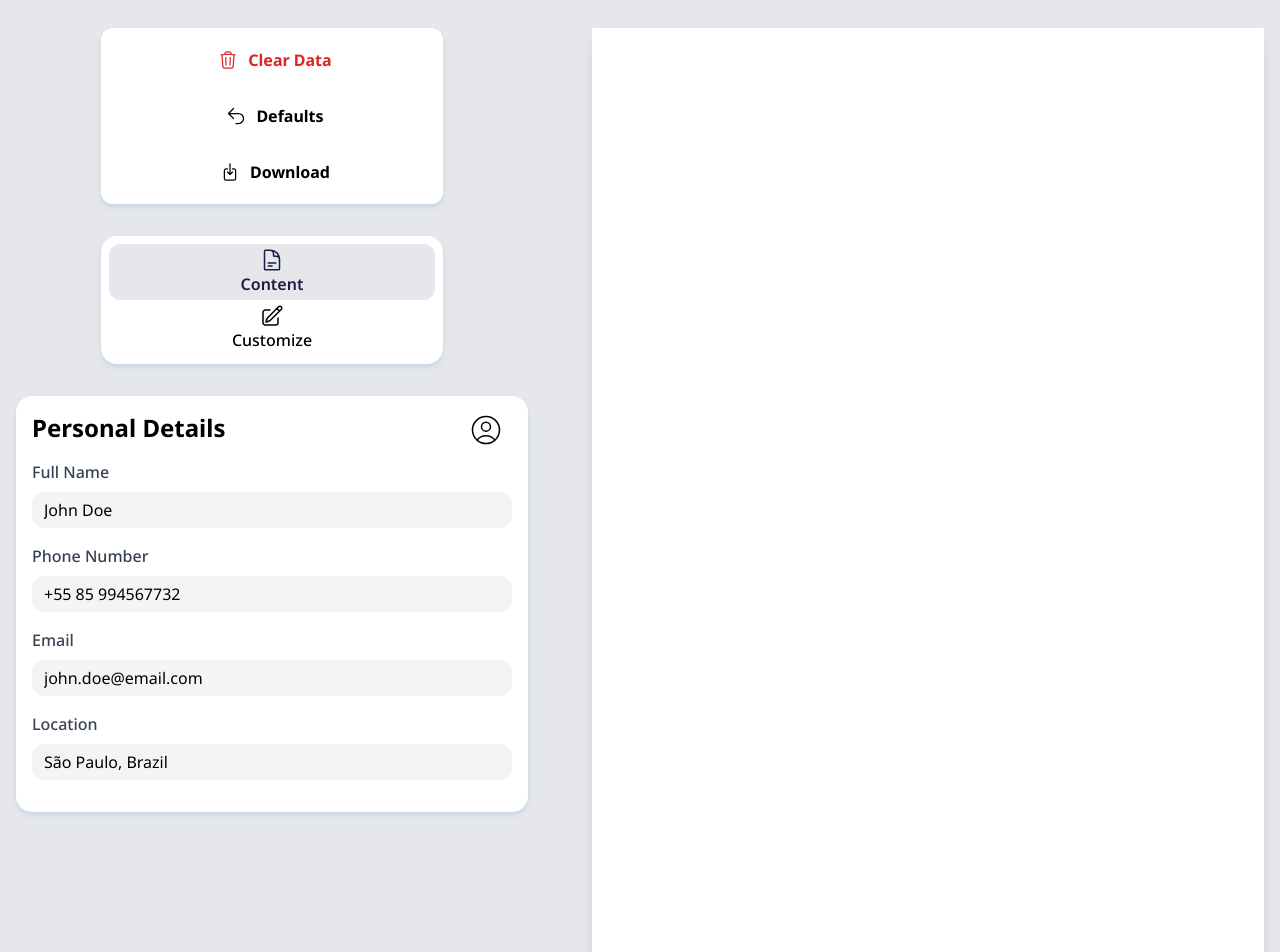
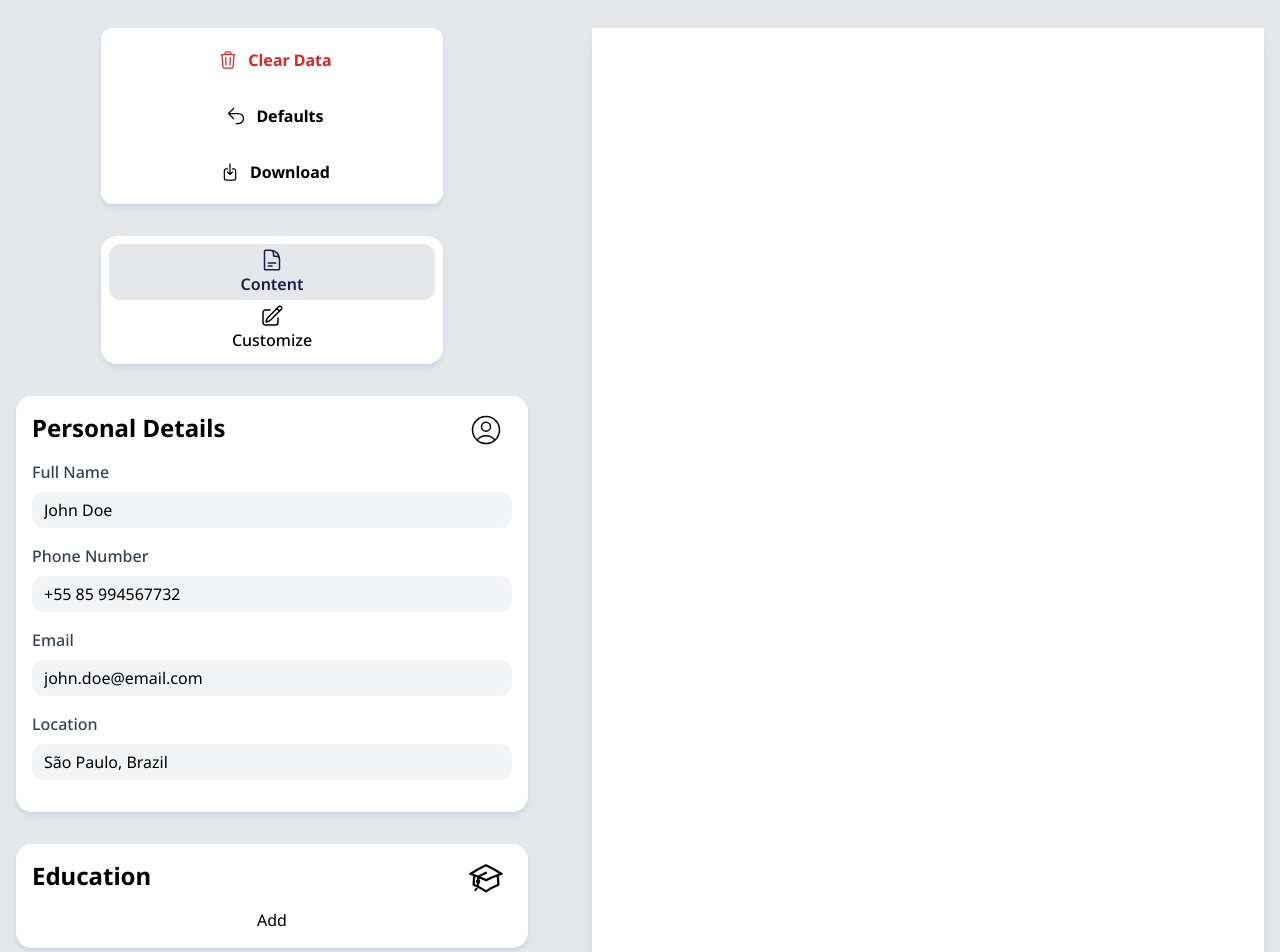
Before and after one commit to leo-vic3nt/EasyCv, a React (Vite) app: page / in a window 1280 px wide. Shown: the top 952 px of the page. Built offline with nearby package versions, Linux system fonts and the light colour scheme.

Commit message:
start education card

```diff
--- a/src/components/ContentEditor.jsx
+++ b/src/components/ContentEditor.jsx
@@ -1,10 +1,12 @@
 /* eslint-disable react/prop-types */
+import { EducationData } from "./EducationData";
 import { PersonalDetailsForm } from "./PersonalDetailsForm";
 
 function ContentEditor({ cvData, setCvData }) {
 	return (
 		<>
 			<PersonalDetailsForm cvData={cvData} setCvData={setCvData} />
+			<EducationData cvData={cvData} setCvData={setCvData} />
 		</>
 	);
 }
--- a/src/components/EducationData.jsx
+++ b/src/components/EducationData.jsx
@@ -0,0 +1,20 @@
+import { SideCard } from "./SideCard";
+import { AcademicCapIcon } from "@heroicons/react/24/outline";
+
+
+// @todo Implement each item component, form to add item component
+
+
+function AddForm({ cvData, setCvData }) {
+	return <div />;
+}
+
+function EducationData({ cvData, setCvData }) {
+	return (
+		<SideCard title={"Education"} icon={<AcademicCapIcon />}>
+			<button type="button">Add</button>
+		</SideCard>
+	);
+}
+
+export { EducationData };
```
